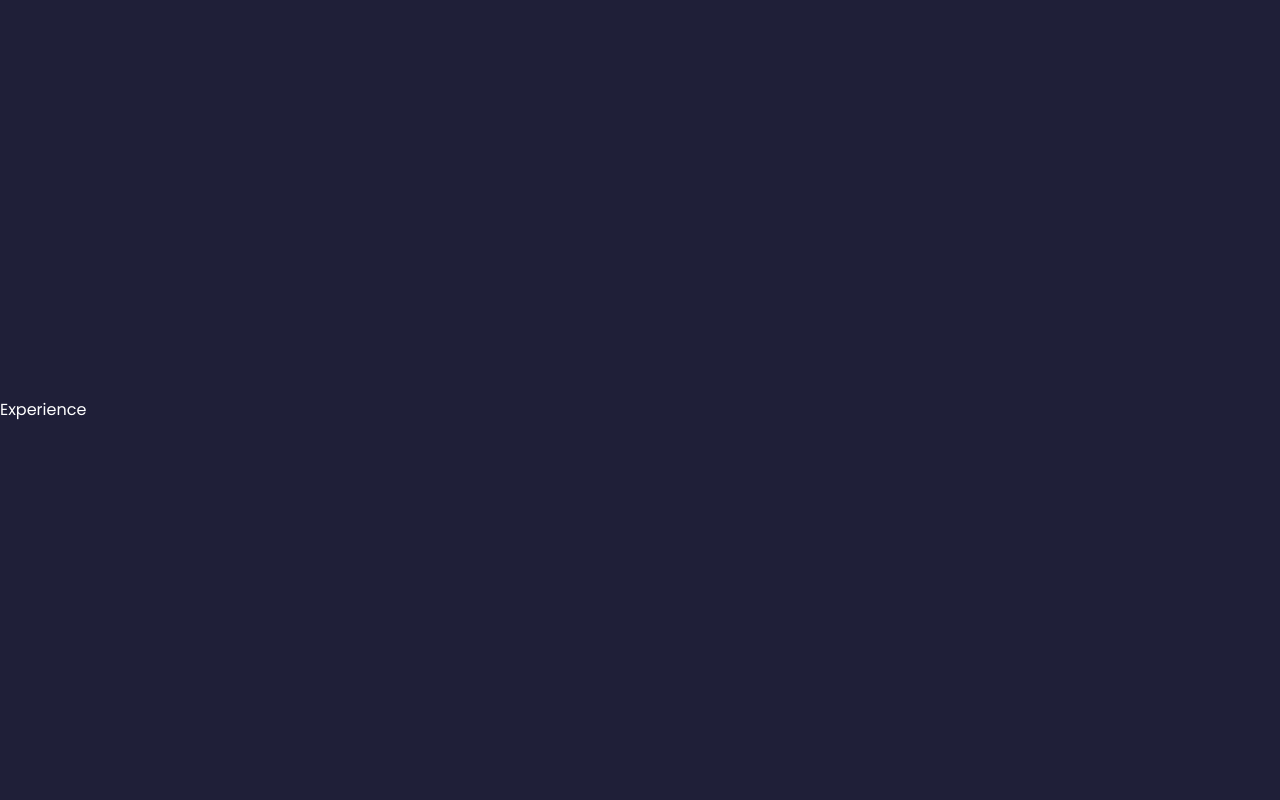
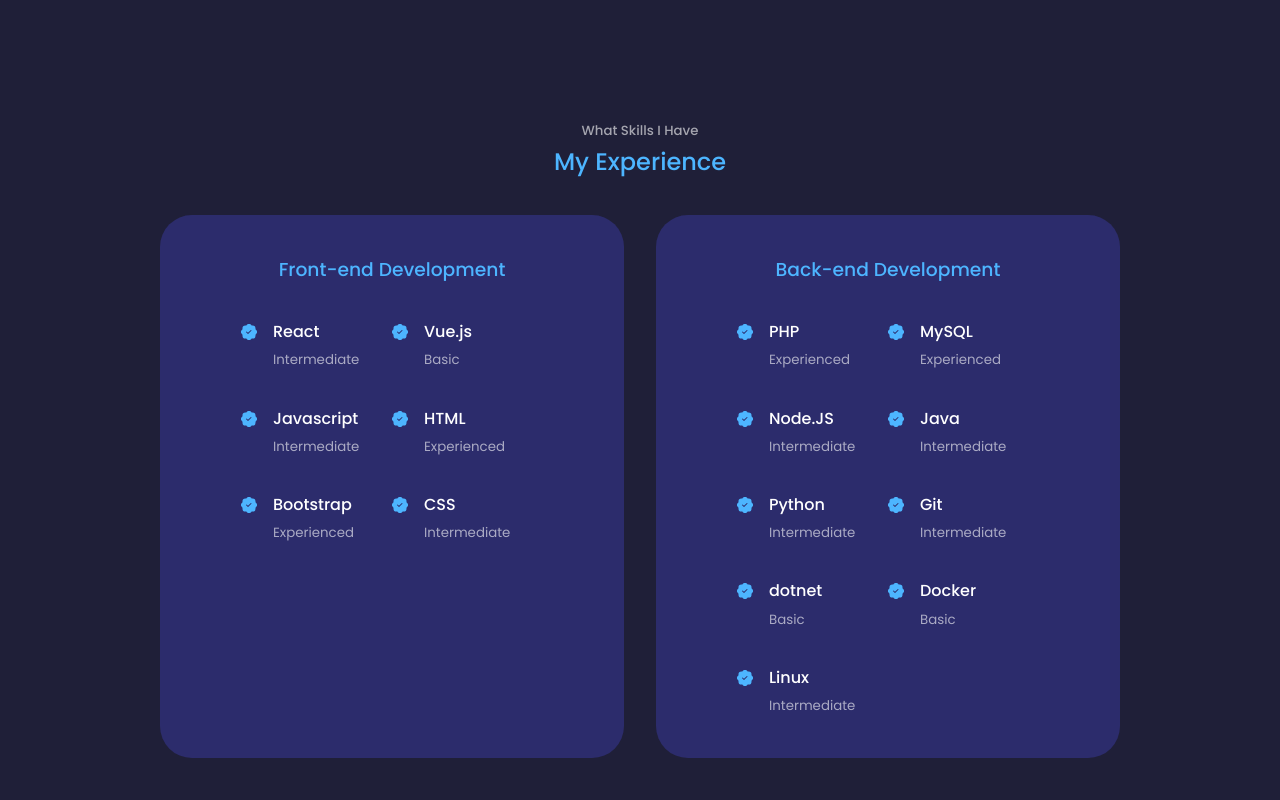
Before and after one commit to rmekelschot/portfolio, a React (Create React App) app: page /#/ in a window 1280 px wide. Shown: the part 1460-2260 px from the top of the page. Built offline with nearby package versions, Linux system fonts and the light colour scheme.

Commit message:
experience

```diff
--- a/public/index.html
+++ b/public/index.html
@@ -4,7 +4,7 @@
     <meta charset="UTF-8">
     <meta http-equiv="X-UA-Compatible" content="IE=edge">
     <meta name="viewport" content="width=device-width, initial-scale=1.0">
-    <title>Mitchell Ekelschot</title>
+    <title>Portfolio | Mitchell Ekelschot</title>
 </head>
 <body>
     <div id="root"></div>
--- a/src/components/experience/Experience.jsx
+++ b/src/components/experience/Experience.jsx
@@ -1,12 +1,151 @@
-import React from 'react'
-import './experience.css'
+import React from "react";
+import "./experience.css";
+
+import { BsPatchCheckFill } from "react-icons/bs";
 
 const Experience = () => {
   return (
     <section id="experience">
-      Experience
+      <h5>What Skills I Have</h5>
+      <h2>My Experience</h2>
+
+      <div className="container experience__container">
+        {/* START FRONT END */}
+        <div className="experience__frontend">
+          <h3>Front-end Development</h3>
+          <div className="experience__content">
+            <article className="experience__details">
+              <BsPatchCheckFill className="experience__details-icon"/>
+              <div>
+                <h4>React</h4>
+                <small className="text-light">Intermediate</small>
+              </div>
+            </article>
+
+            <article className="experience__details">
+              <BsPatchCheckFill className="experience__details-icon"/>
+              <div>
+                <h4>Vue.js</h4>
+                <small className="text-light">Basic</small>
+              </div>
+            </article>
+
+            <article className="experience__details">
+              <BsPatchCheckFill className="experience__details-icon"/>
+              <div>
+                <h4>Javascript</h4>
+                <small className="text-light">Intermediate</small>
+              </div>
+            </article>
+
+            <article className="experience__details">
+              <BsPatchCheckFill className="experience__details-icon"/>
+              <div>
+                <h4>HTML</h4>
+                <small className="text-light">Experienced</small>
+              </div>
+            </article>
+
+            <article className="experience__details">
+              <BsPatchCheckFill className="experience__details-icon"/>
+              <div>
+                <h4>Bootstrap</h4>
+                <small className="text-light">Experienced</small>
+              </div>
+            </article>
+
+            <article className="experience__details">
+              <BsPatchCheckFill className="experience__details-icon"/>
+              <div>
+                <h4>CSS</h4>
+                <small className="text-light">Intermediate</small>
+              </div>
+            </article>
+          </div>
+        </div>
+        {/* EIND FRONT-END */}
+
+        {/* START BACK END */}
+        <div className="experience__backend">
+          <h3>Back-end Development</h3>
+          <div className="experience__content">
+            <article className="experience__details">
+              <BsPatchCheckFill className="experience__details-icon"/>
+              <div>
+                <h4>PHP</h4>
+                <small className="text-light">Experienced</small>
+              </div>
+            </article>
+
+            <article className="experience__details">
+              <BsPatchCheckFill className="experience__details-icon"/>
+              <div>
+                <h4>MySQL</h4>
+                <small className="text-light">Experienced</small>
+              </div>
+            </article>
+
+            <article className="experience__details">
+              <BsPatchCheckFill className="experience__details-icon"/>
+              <div>
+                <h4>Node.JS</h4>
+                <small className="text-light">Intermediate</small>
+              </div>
+            </article>
+
+            <article className="experience__details">
+              <BsPatchCheckFill className="experience__details-icon"/>
+              <div>
+                <h4>Java</h4>
+                <small className="text-light">Intermediate</small>
+              </div>
+            </article>
+
+            <article className="experience__details">
+              <BsPatchCheckFill className="experience__details-icon"/>
+              <div>
+                <h4>Python</h4>
+                <small className="text-light">Intermediate</small>
+              </div>
+            </article>
+
+            <article className="experience__details">
+              <BsPatchCheckFill className="experience__details-icon"/>
+              <div>
+                <h4>Git</h4>
+                <small className="text-light">Intermediate</small>
+              </div>
+            </article>
+
+            <article className="experience__details">
+              <BsPatchCheckFill className="experience__details-icon"/>
+              <div>
+                <h4>dotnet</h4>
+                <small className="text-light">Basic</small>
+              </div>
+            </article>
+
+            <article className="experience__details">
+              <BsPatchCheckFill className="experience__details-icon"/>
+              <div>
+                <h4>Docker</h4>
+                <small className="text-light">Basic</small>
+              </div>
+            </article>
+
+            <article className="experience__details">
+              <BsPatchCheckFill className="experience__details-icon"/>
+              <div>
+                <h4>Linux</h4>
+                <small className="text-light">Intermediate</small>
+              </div>
+            </article>
+          </div>
+        </div>
+        {/* EIND BACK END */}
+      </div>
     </section>
-  )
-}
+  );
+};
 
-export default Experience
+export default Experience;
--- a/src/components/experience/experience.css
+++ b/src/components/experience/experience.css
@@ -0,0 +1,73 @@
+.experience__container {
+    display: grid;
+    grid-template-columns: 1fr 1fr;
+    gap: 2rem;
+}
+
+.experience__container > div {
+    background: var(--color-bg-variant);
+    padding: 2.4rem 5rem;
+    border-radius: 2rem;
+    border: 1px solid transparent;
+    transition: var(--transition);
+}
+
+.experience__container > div:hover {
+    background: transparent;
+    border-color: var(--color-primary-variant);
+    cursor: default;
+}
+
+.experience__container > div h3 {
+    text-align: center;
+    margin-bottom: 2rem;
+    color: var(--color-primary);
+}
+
+.experience__content {
+    display: grid;
+    grid-template-columns: 1fr 1fr;
+    row-gap: 2rem;
+}
+
+.experience__details {
+    display: flex;
+    gap: 1rem;
+}
+
+.experience__details-icon {
+    margin-top: 6px;
+    color: var(--color-primary);
+}
+
+/* ============== MEDIA QUERY (MEDIUM) =============*/
+
+@media screen and (max-width: 1024px) {
+    .experience__container {
+        grid-template-columns: 1fr;
+    }
+
+    .experience__container > div {
+        width: 80%;
+        padding: 2rem;
+        margin: 0 auto;
+    }
+
+    .experience__content {
+        padding: 1rem;
+    }
+}
+
+/* ============== MEDIA QUERY (SMALL) =============*/
+
+@media screen and (max-width: 600px) {
+    .experience__container {
+        gap: 1rem;
+
+    }
+
+    .experience__container > div {
+        width: 100%;
+        padding: 2rem 1rem;
+    }
+}
--- a/src/components/header/Header.jsx
+++ b/src/components/header/Header.jsx
@@ -7,7 +7,7 @@
   return (
     <header>
       <div className="container header__container">
-        <h5>Hello I'm</h5>
+        <h5>Hallo, ik ben</h5>
         <h1>Mitchell Ekelschot</h1>
         <h5 className="text-light">Full stack developer</h5>
         <HeaderButtons/>
--- a/src/index.css
+++ b/src/index.css
@@ -62,7 +62,6 @@
 
 section {
   margin-top: 8rem;
-  height: 100vh;
 }
 
 section > h2,
```
